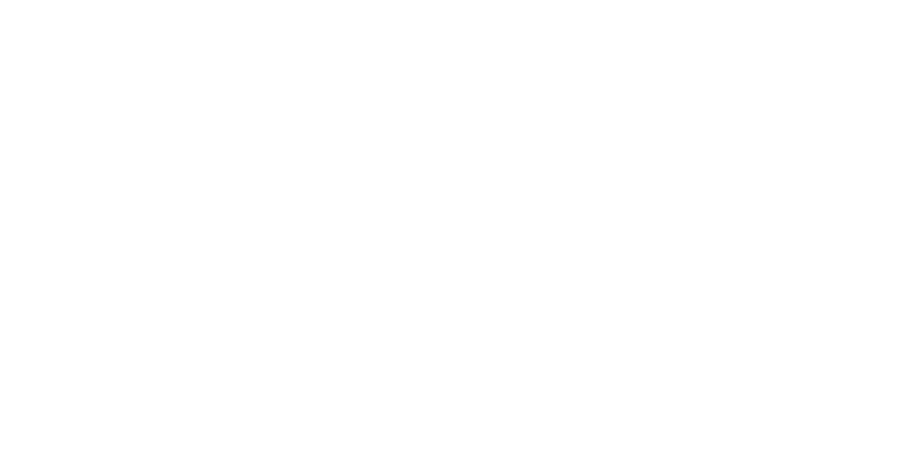
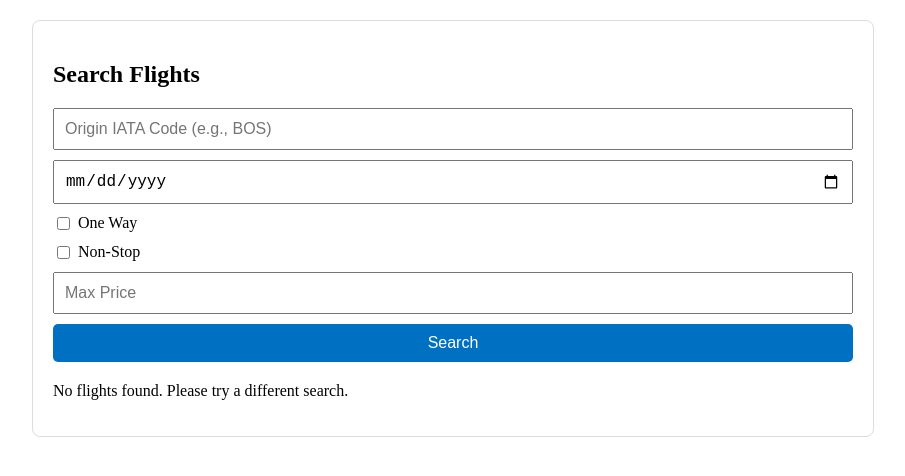
Before and after one commit to PaulaMaged/Voyago, a React (Vite) app in the folder voyago_ui/: page /FlightSearch in a window 1280 px wide. Before the commit this address had no page. Shown: the top 476 px of the page, without its empty margins (187-1092 px from the left). Built offline with nearby package versions, Linux system fonts and the light colour scheme.

Commit message:
flight_draft

```diff
--- a/voyago_ui/src/App.jsx
+++ b/voyago_ui/src/App.jsx
@@ -22,6 +22,7 @@ import EditProduct from "./components/editProduct";
 import CrudCategory from "./components/Admin_Dashboard/manageActCategories";
 import NavigationPage from "./components/TouristNavigationPage";
 import HotelSearch from "./components/ThirdParty/HotelSearching";
+import FlightSearch from "./components/ThirdParty/FlightSearch";
 
 function App() {
   return (
@@ -46,6 +47,7 @@ function App() {
 
           <Route path="/addAdmin" element={<AddAdmin />}></Route>
           <Route path="/hotelBooking" element={<HotelSearch />}></Route>
+          <Route path="/FlightSearch" element={<FlightSearch />}></Route>
 
           <Route
             path="/ViewAdvertiserProfile"
--- /dev/null
+++ b/voyago_ui/src/components/ThirdParty/FlightSearch.jsx
@@ -0,0 +1,179 @@
+// FlightSearch.jsx
+import React, { useState } from 'react';
+import axios from 'axios';
+
+const FlightSearch = () => {
+  const [origin, setOrigin] = useState('');
+  const [departureDate, setDepartureDate] = useState('');
+  const [oneWay, setOneWay] = useState(false);
+  const [duration, setDuration] = useState('');
+  const [nonStop, setNonStop] = useState(false);
+  const [maxPrice, setMaxPrice] = useState('');
+  const [flights, setFlights] = useState([]);
+  const [loading, setLoading] = useState(false);
+  const [error, setError] = useState(null);
+
+  const handleSearch = async (e) => {
+    e.preventDefault();
+    if (!origin) {
+      setError('Please enter an origin IATA code.');
+      return;
+    }
+    setLoading(true);
+    setError(null);
+    setFlights([]); // Clear previous results
+
+    try {
+      const params = {
+        origin: origin.toUpperCase(),
+      };
+      if (departureDate) params.departureDate = departureDate;
+      if (oneWay) params.oneWay = true;
+      if (duration) params.duration = duration;
+      if (nonStop) params.nonStop = true;
+      if (maxPrice) params.maxPrice = maxPrice;
+
+      const response = await axios.get('http://localhost:8000/api/search-flights', {
+        params,
+      });
+      setFlights(response.data.data || []);
+    } catch (err) {
+      console.error('Error fetching flights:', err);
+      setError(
+        err.response && err.response.data && err.response.data.error
+          ? err.response.data.error
+          : 'Failed to fetch flights. Please try again.'
+      );
+    } finally {
+      setLoading(false);
+    }
+  };
+
+  return (
+    <div style={styles.container}>
+      <h2>Search Flights</h2>
+      <form onSubmit={handleSearch} style={styles.form}>
+        <input
+          type="text"
+          placeholder="Origin IATA Code (e.g., BOS)"
+          value={origin}
+          onChange={(e) => setOrigin(e.target.value)}
+          required
+          style={styles.input}
+        />
+        <input
+          type="date"
+          placeholder="Departure Date"
+          value={departureDate}
+          onChange={(e) => setDepartureDate(e.target.value)}
+          style={styles.input}
+        />
+        <label style={styles.checkboxLabel}>
+          <input
+            type="checkbox"
+            checked={oneWay}
+            onChange={(e) => setOneWay(e.target.checked)}
+          />
+          One Way
+        </label>
+        {oneWay && (
+          <input
+            type="number"
+            placeholder="Duration (days)"
+            value={duration}
+            onChange={(e) => setDuration(e.target.value)}
+            style={styles.input}
+          />
+        )}
+        <label style={styles.checkboxLabel}>
+          <input
+            type="checkbox"
+            checked={nonStop}
+            onChange={(e) => setNonStop(e.target.checked)}
+          />
+          Non-Stop
+        </label>
+        <input
+          type="number"
+          placeholder="Max Price"
+          value={maxPrice}
+          onChange={(e) => setMaxPrice(e.target.value)}
+          style={styles.input}
+        />
+
+        <button type="submit" style={styles.button}>
+          Search
+        </button>
+      </form>
+
+      {loading && <div>Loading...</div>}
+      {error && <div style={styles.error}>{error}</div>}
+
+      <div style={styles.results}>
+        {flights.length > 0 ? (
+          flights.map((flight, index) => (
+            <div key={index} style={styles.flightCard}>
+              <h3>
+                {origin.toUpperCase()} ➔ {flight.destination}
+              </h3>
+              <p>Price: {flight.price.total} {flight.price.currency}</p>
+              <p>Departure Date: {flight.departureDate}</p>
+              {flight.returnDate && <p>Return Date: {flight.returnDate}</p>}
+            </div>
+          ))
+        ) : (
+          !loading &&
+          !error && <p>No flights found. Please try a different search.</p>
+        )}
+      </div>
+    </div>
+  );
+};
+
+const styles = {
+  container: {
+    maxWidth: '800px',
+    margin: '20px auto',
+    padding: '20px',
+    border: '1px solid #ddd',
+    borderRadius: '8px',
+  },
+  form: {
+    display: 'flex',
+    flexDirection: 'column',
+    gap: '10px',
+  },
+  input: {
+    padding: '10px',
+    fontSize: '16px',
+  },
+  checkboxLabel: {
+    fontSize: '16px',
+    display: 'flex',
+    alignItems: 'center',
+    gap: '5px',
+  },
+  button: {
+    padding: '10px',
+    backgroundColor: '#0071c2',
+    color: '#fff',
+    border: 'none',
+    cursor: 'pointer',
+    fontSize: '16px',
+  },
+  error: {
+    marginTop: '10px',
+    color: 'red',
+  },
+  results: {
+    marginTop: '20px',
+  },
+  flightCard: {
+    border: '1px solid #ccc',
+    padding: '15px',
+    borderRadius: '8px',
+    marginBottom: '15px',
+  },
+};
+
+export default FlightSearch;
```
Also changed, not shown: 1 other file (tests, documents, lock files or other folders).
